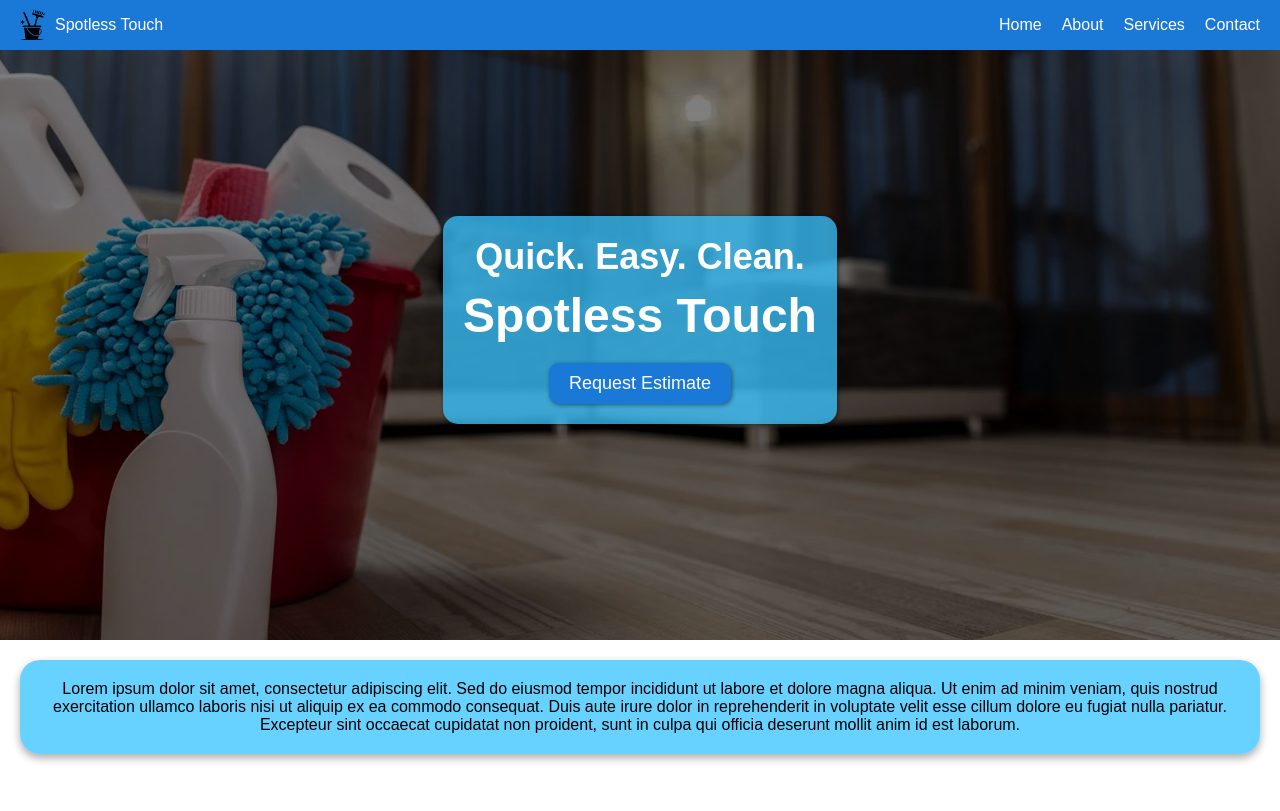
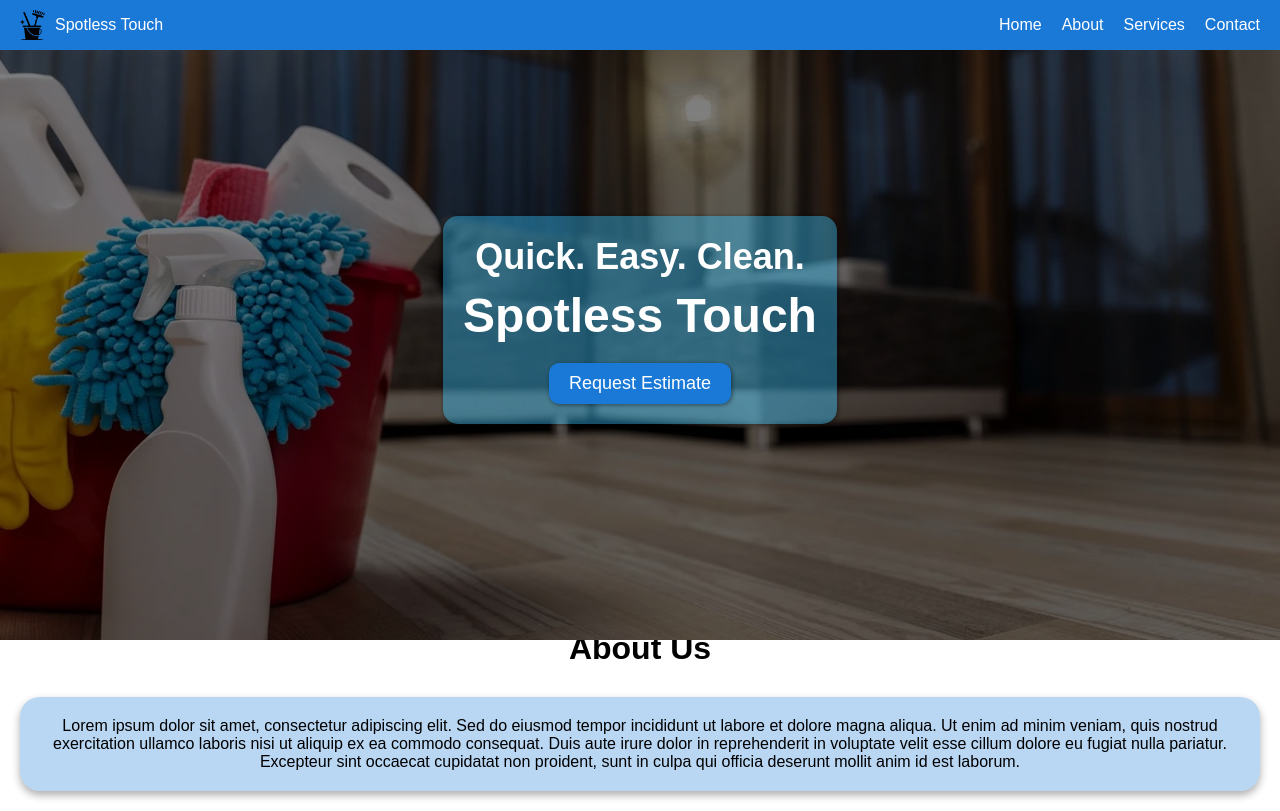
Before and after one commit to KNelTech/spotless-touch2, a React (Vite) app: page / in a window 1280 px wide. Built offline with nearby package versions, Linux system fonts and the light colour scheme; the HTML template or start-up script is replaced by a standard one.

Commit message:
small fixes

```diff
--- a/src/App.css
+++ b/src/App.css
@@ -3,9 +3,14 @@ main {
 }
 
 .about {
-  background-color: #37c3ffc1;
+  background-color: #1a78d74d;
   padding: 20px;
   border-radius: 20px;
   text-align: center;
   box-shadow: 0 4px 8px rgba(0, 0, 0, 0.331);
 }
+
+.aboutUsTitle {
+  text-align: center;
+  margin: -30px 0 30px 0;
+}
--- a/src/App.jsx
+++ b/src/App.jsx
@@ -9,6 +9,7 @@ function App() {
       <NavBar />
       <Billboard />
       <main>
+        <h1 className='aboutUsTitle'>About Us</h1>
         <TextBox className="about" readOnly>
           Lorem ipsum dolor sit amet, consectetur adipiscing elit. Sed do eiusmod tempor incididunt ut labore et dolore magna aliqua. Ut enim ad minim veniam, quis nostrud exercitation ullamco laboris nisi ut aliquip ex ea commodo consequat. Duis aute irure dolor in reprehenderit in voluptate velit esse cillum dolore eu fugiat nulla pariatur. Excepteur sint occaecat cupidatat non proident, sunt in culpa qui officia deserunt mollit anim id est laborum.
         </TextBox>
--- a/src/components/billboard/billboard.css
+++ b/src/components/billboard/billboard.css
@@ -25,7 +25,7 @@
   position: relative;
   z-index: 2;
   text-align: center;
-  background-color: rgba(55, 195, 255, 0.756);
+  background-color: rgba(55, 195, 255, 0.404);
   border-radius: 15px;
   padding: 20px;
   box-shadow: rgba(0, 0, 0, 0.478) 1px 1px 4px;
```
